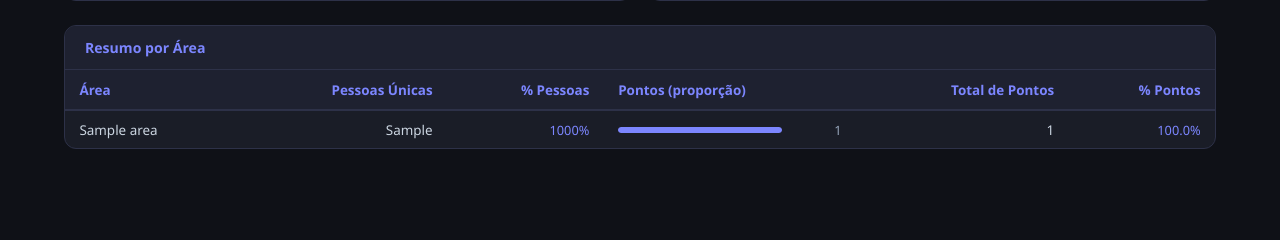
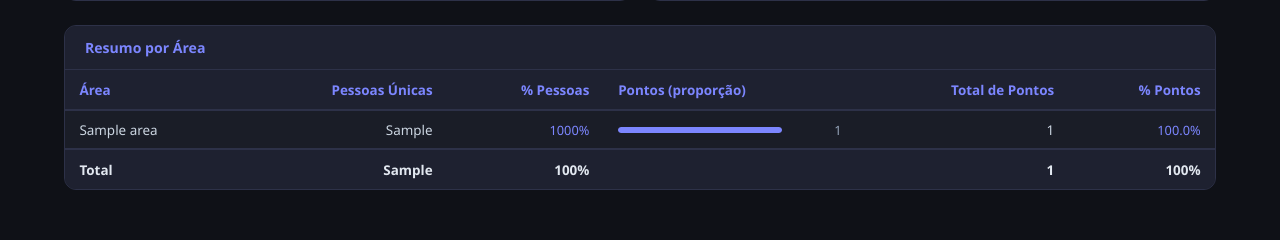
Before and after one commit to fernandofarooficial/camera300, a Flask app: template templates/tracks_heatmap.html in a window 1280 px wide. Shown: the part 444-684 px from the top of the page. Run offline with Flask 3, Linux system fonts and the light colour scheme; the template is opened without the code that fills it: most values are stand-ins (such as "Sample title", 1, 10 or a date in 2020); some libraries are stand-ins or nearby versions.

Commit message:
[0024] Introduzindo o Mapa de Calor

```diff
--- a/templates/tracks_heatmap.html
+++ b/templates/tracks_heatmap.html
@@ -240,6 +240,10 @@
     tbody td { padding: 0.6rem 0.9rem; color: #cbd5e1; }
     tbody td.num { text-align: right; font-variant-numeric: tabular-nums; }
     tbody td.pct { color: #7c86ff; font-size: 0.8rem; }
+    tfoot tr { border-top: 2px solid #2d3148; background: #1e2130; }
+    tfoot td { padding: 0.65rem 0.9rem; }
+    tfoot td.foot-label { font-weight: 700; color: #e2e8f0; }
+    tfoot td.foot { font-weight: 700; color: #e2e8f0; font-variant-numeric: tabular-nums; text-align: right; }
 
     .bar-wrap {
       display: flex;
@@ -400,6 +404,16 @@
         </tr>
         {% endfor %}
       </tbody>
+      <tfoot>
+        <tr>
+          <td class="foot-label">Total</td>
+          <td class="num foot">{{ total_pessoas }}</td>
+          <td class="num foot">100%</td>
+          <td></td>
+          <td class="num foot">{{ total_pontos }}</td>
+          <td class="num foot">100%</td>
+        </tr>
+      </tfoot>
     </table>
   </div>
 
```
